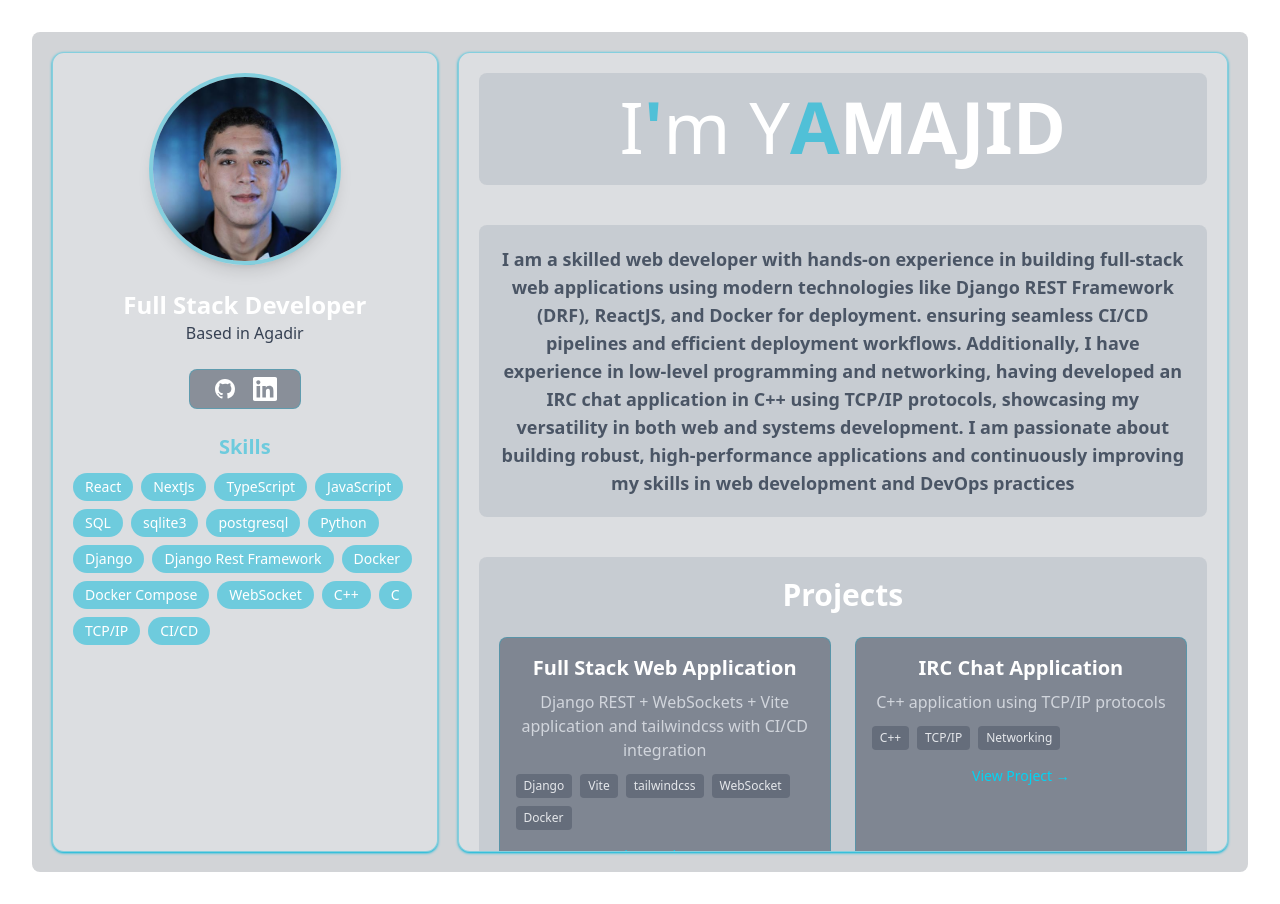
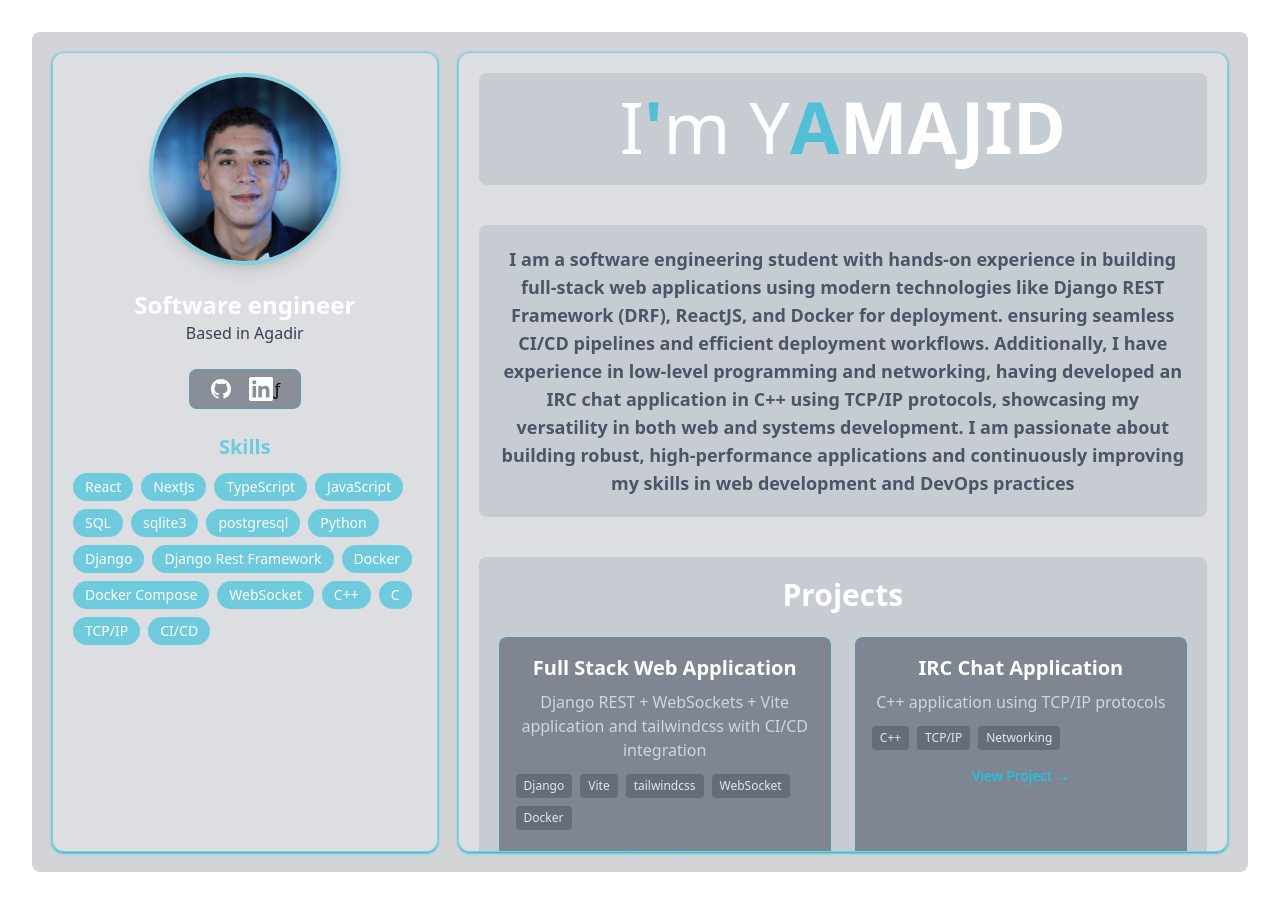
Before and after one commit to yamajid/portfolio, a React (Vite) app in the folder my-portfolio/: page / in a window 1280 px wide. Built offline with nearby package versions, Linux system fonts and the light colour scheme.

Commit message:
updating names

```diff
--- a/my-portfolio/src/App.tsx
+++ b/my-portfolio/src/App.tsx
@@ -17,7 +17,7 @@ function App() {
             </div>
             {/* Personal Info */}
             <div className="text-center">
-              <h2 className="text-xl md:text-2xl font-bold text-white">Full Stack Developer</h2>
+              <h2 className="text-xl md:text-2xl font-bold text-white">Software engineer</h2>
               <p className="text-gray-700">Based in Agadir</p>
             </div>
 
@@ -36,7 +36,7 @@ function App() {
                 </svg>
               </a>
               {/* Add more social icons as needed */}
-            </div>
+ƒ            </div>
             </div>
 
             {/* Skills Section */}
@@ -81,7 +81,7 @@ function App() {
             {/* Bio Section */}
             <div className='bg-gray-400/30 rounded-lg p-4 md:p-5'>
               <p className='text-gray-600 text-base md:text-lg'><b>
-                I am a skilled web developer with hands-on experience in building full-stack web
+                I am a software engineering student with hands-on experience in building full-stack web
                 applications using modern technologies like Django REST Framework (DRF), ReactJS,
                 and Docker for deployment. ensuring seamless CI/CD pipelines and efficient
                 deployment workflows. Additionally, I have experience in low-level programming and
```
